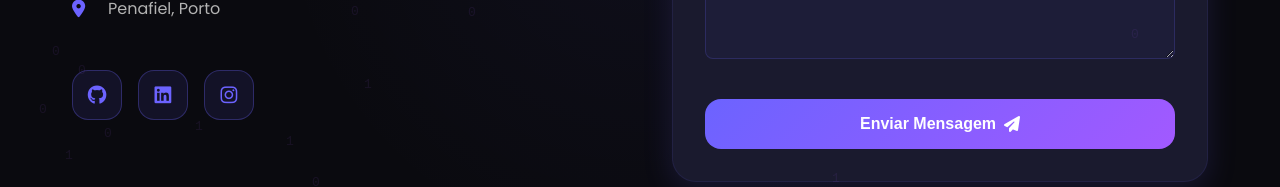
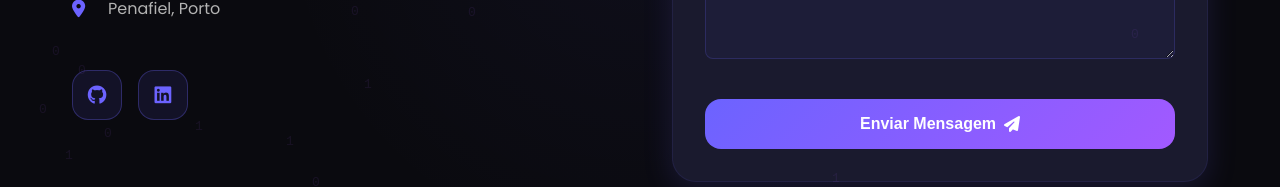
Before and after one commit to BernardoMeneses/Portfolio, a React (Vite) app in the folder Front/: page /contact in a window 1280 px wide. Shown: the part 602-789 px from the top of the page. Built offline with nearby package versions, Linux system fonts and the light colour scheme; no server answers.

Commit message:
Remove instagram section contact

```diff
--- a/Front/src/components/Contact.jsx
+++ b/Front/src/components/Contact.jsx
@@ -86,10 +86,6 @@
               <a href="https://www.linkedin.com/in/bernardojvmeneses/" target="_blank" rel="noopener noreferrer">
                 <i className="fab fa-linkedin"></i>
               </a>
-
-              <a href="https://instagram.com" target="_blank" rel="noopener noreferrer">
-                <i className="fab fa-instagram"></i>
-              </a>
             </div>
           </div>
 
```
